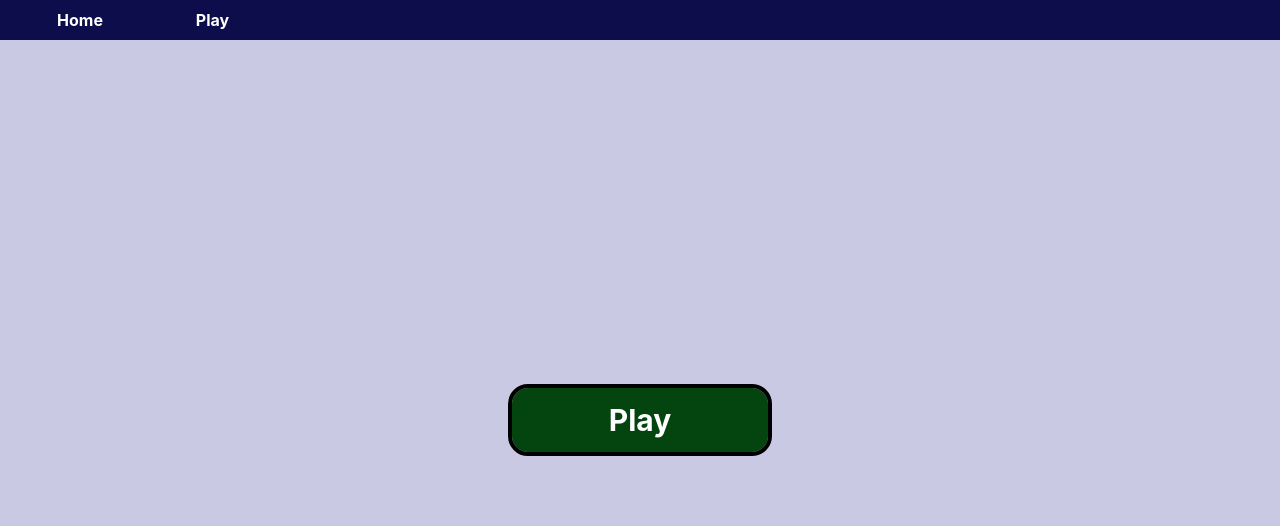
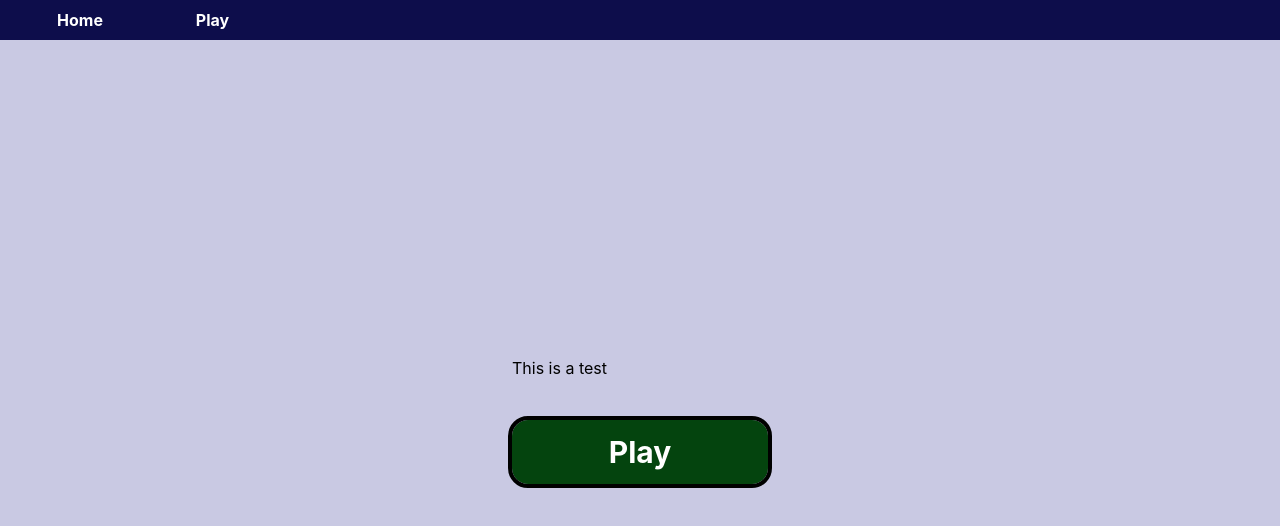
Before and after one commit to mtwilkinson/tetris_clone, a Svelte app in the folder frontend/: page / in a window 1280 px wide. Shown: the top 526 px of the page. Built offline with nearby package versions, Linux system fonts and the light colour scheme.

Commit message:
test pipeline scripts

```diff
--- a/frontend/src/pages/homepage.svelte
+++ b/frontend/src/pages/homepage.svelte
@@ -3,6 +3,7 @@
 </script>
 
 <div class="flex flex-col gap-10">
+    <h1>This is a test</h1>
     <a href="/play">
         <button class="bg-secondary w-64 h-16 text-white rounded-2xl text-3xl font-bold hover:bg-secondaryLight
         hover:text-black outline-4 outline outline-black">Play</button>
```
